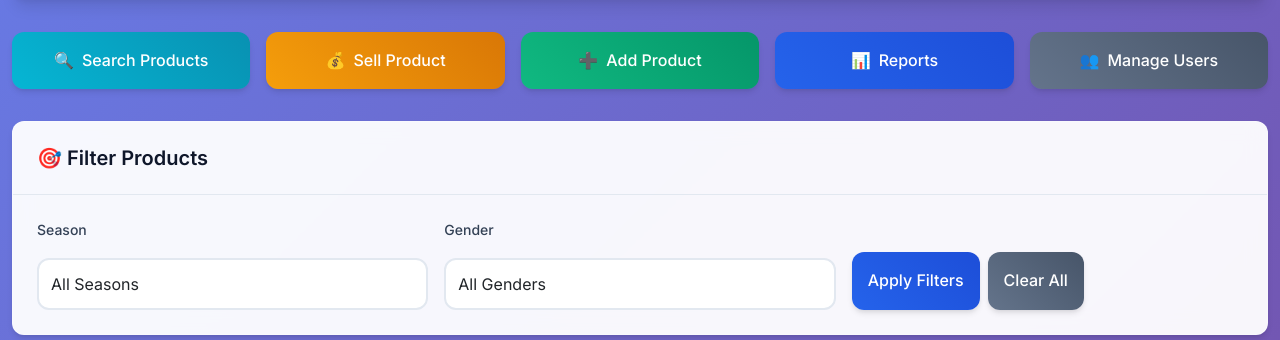
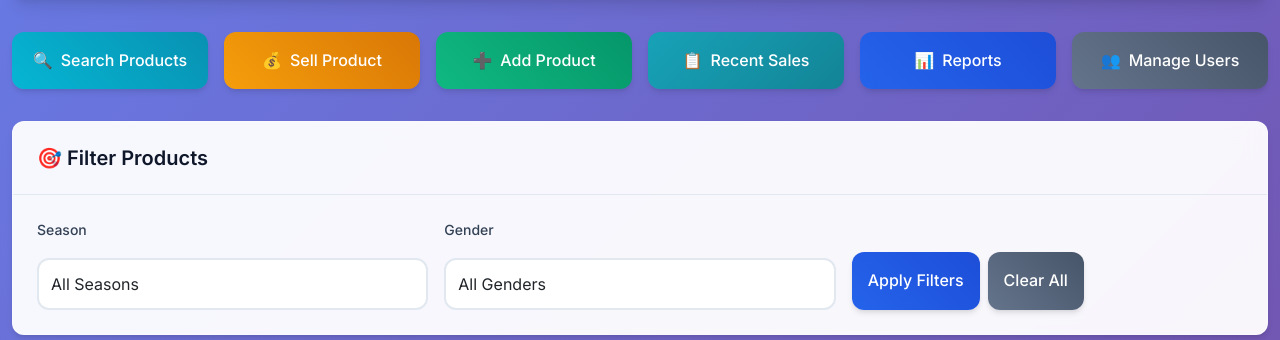
Before and after one commit to Shamil-lateef/clothing_manager, a Flask app: page / in a window 1280 px wide. Shown: the part 257-597 px from the top of the page. Run offline with Flask 3, Linux system fonts and the light colour scheme; a user stored in the database is signed in.

Commit message:
Add recent sales to home page

```diff
--- a/templates/index.html
+++ b/templates/index.html
@@ -33,6 +33,10 @@
   <a href="{{ url_for('add_product') }}" class="nav-btn btn-add">
     <span>➕</span>
     <span>Add Product</span>
+  </a>
+  <a href="{{ url_for('recent_sales') }}" class="nav-btn btn-recent-sales">
+    <span>📋</span>
+    <span>Recent Sales</span>
   </a>
   <a href="{{ url_for('report') }}" class="nav-btn btn-reports">
     <span>📊</span>
@@ -230,4 +234,18 @@ document.addEventListener('DOMContentLoaded', function() {
 });
 </script>
 
+<style>
+.btn-recent-sales {
+  background: linear-gradient(135deg, #17a2b8, #138496);
+  color: white;
+  border: none;
+}
+
+.btn-recent-sales:hover {
+  background: linear-gradient(135deg, #138496, #117a8b);
+  transform: translateY(-2px);
+  box-shadow: 0 8px 25px rgba(23, 162, 184, 0.3);
+}
+</style>
+
 {% endblock %}
```
